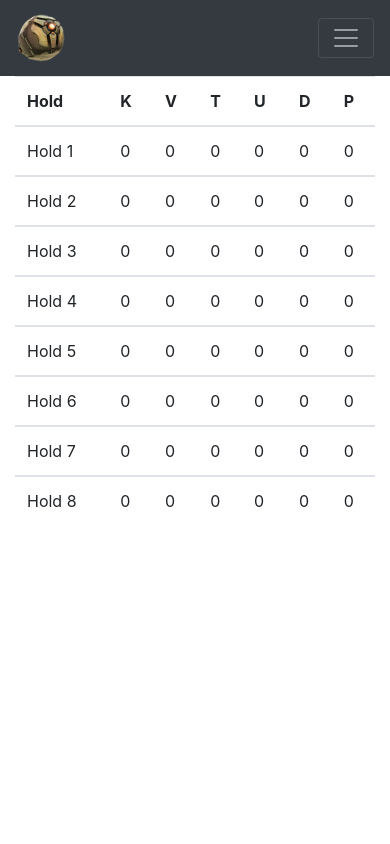
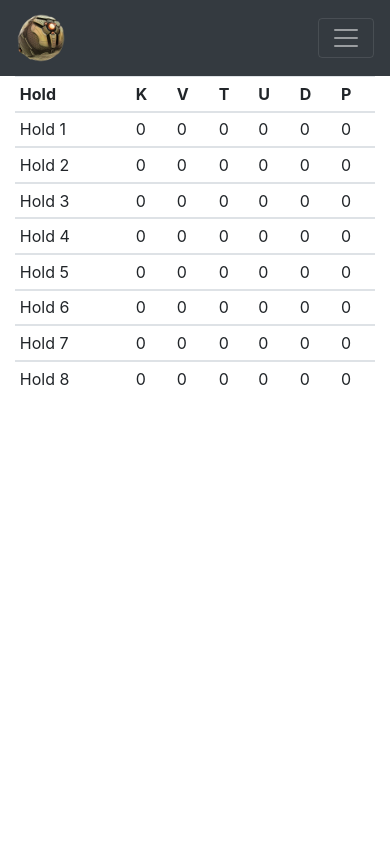
Before and after one commit to Glaxer/hypersleague, a React (Create React App) app: page /standings in a window 390 px wide. Shown: the top 844 px of the page. Built offline with nearby package versions, Linux system fonts and the light colour scheme; no server answers.

Commit message:
Added better mobile support for tables

```diff
--- a/src/pages/Dashboard.js
+++ b/src/pages/Dashboard.js
@@ -1,8 +1,18 @@
-import React from "react";
+import React, { useState, useEffect } from "react";
 import { Button, Container, Row, Col, Table } from "react-bootstrap";
 import "../css/Dashboard.css";
 
 export default function Dashboard() {
+  const [isDesktop, setDesktop] = useState(window.innerWidth > 900);
+
+  const updateMedia = () => {
+    setDesktop(window.innerWidth > 900);
+  };
+
+  useEffect(() => {
+    window.addEventListener("resize", updateMedia);
+    return () => window.removeEventListener("resize", updateMedia);
+  });
   return (
     <>
       <div className="bg-image">
@@ -21,6 +31,7 @@ export default function Dashboard() {
         <Row>
           <Col>
             <Container>
+              {isDesktop ? (
                 <Table responsive table-layout="fixed">
                   <thead>
                     <tr>
@@ -73,6 +84,60 @@ export default function Dashboard() {
                     </tr>
                   </tbody>
                 </Table>
+              ) : (
+                <Table responsive table-layout="fixed" size="sm">
+                  <thead>
+                    <tr>
+                      <th colSpan="5">Kommende Kampe</th>
+                    </tr>
+                  </thead>
+                  <tbody>
+                    <tr>
+                      <td>Tidspunkt</td>
+                      <td>Team 1</td>
+                      <td>vs.</td>
+                      <td>Team 2</td>
+                      <td>Format</td>
+                    </tr>
+                  </tbody>
+                  <tbody>
+                    <tr>
+                      <td>Tidspunkt</td>
+                      <td>Team 1</td>
+                      <td>vs.</td>
+                      <td>Team 2</td>
+                      <td>Format</td>
+                    </tr>
+                  </tbody>
+                  <tbody>
+                    <tr>
+                      <td>Tidspunkt</td>
+                      <td>Team 1</td>
+                      <td>vs.</td>
+                      <td>Team 2</td>
+                      <td>Format</td>
+                    </tr>
+                  </tbody>
+                  <tbody>
+                    <tr>
+                      <td>Tidspunkt</td>
+                      <td>Team 1</td>
+                      <td>vs.</td>
+                      <td>Team 2</td>
+                      <td>Format</td>
+                    </tr>
+                  </tbody>
+                  <tbody>
+                    <tr>
+                      <td>Tidspunkt</td>
+                      <td>Team 1</td>
+                      <td>vs.</td>
+                      <td>Team 2</td>
+                      <td>Format</td>
+                    </tr>
+                  </tbody>
+                </Table>
+              )}
             </Container>
           </Col>
           <Col>
--- a/src/pages/Standings.js
+++ b/src/pages/Standings.js
@@ -1,10 +1,22 @@
-import React from "react";
+import React, { useState, useEffect } from "react";
 import { Container, Table } from "react-bootstrap";
 
 export default function Standings() {
+  const [isDesktop, setDesktop] = useState(window.innerWidth > 900);
+
+  const updateMedia = () => {
+    setDesktop(window.innerWidth > 900);
+  };
+
+  useEffect(() => {
+    window.addEventListener("resize", updateMedia);
+    return () => window.removeEventListener("resize", updateMedia);
+  });
+
   return (
     <Container style={{ minHeight: "100vh" }}>
-      <Table responsive table-layout="fixed" size="">
+      {isDesktop ? (
+        <Table responsive table-layout="fixed">
           <thead>
             <tr>
               <th colSpan="1">Hold</th>
@@ -105,6 +117,109 @@ export default function Standings() {
             </tr>
           </tbody>
         </Table>
+      ) : (
+        <Table responsive table-layout="fixed" size="sm">
+          <thead>
+            <tr>
+              <th colSpan="1">Hold</th>
+              <th>K</th>
+              <th>V</th>
+              <th>T</th>
+              <th>U</th>
+              <th>D</th>
+              <th>P</th>
+            </tr>
+          </thead>
+          <tbody>
+            <tr>
+              <td>Hold 1</td>
+              <td>0</td>
+              <td>0</td>
+              <td>0</td>
+              <td>0</td>
+              <td>0</td>
+              <td>0</td>
+            </tr>
+          </tbody>
+          <tbody>
+            <tr>
+              <td>Hold 2</td>
+              <td>0</td>
+              <td>0</td>
+              <td>0</td>
+              <td>0</td>
+              <td>0</td>
+              <td>0</td>
+            </tr>
+          </tbody>
+          <tbody>
+            <tr>
+              <td>Hold 3</td>
+              <td>0</td>
+              <td>0</td>
+              <td>0</td>
+              <td>0</td>
+              <td>0</td>
+              <td>0</td>
+            </tr>
+          </tbody>
+          <tbody>
+            <tr>
+              <td>Hold 4</td>
+              <td>0</td>
+              <td>0</td>
+              <td>0</td>
+              <td>0</td>
+              <td>0</td>
+              <td>0</td>
+            </tr>
+          </tbody>
+          <tbody>
+            <tr>
+              <td>Hold 5</td>
+              <td>0</td>
+              <td>0</td>
+              <td>0</td>
+              <td>0</td>
+              <td>0</td>
+              <td>0</td>
+            </tr>
+          </tbody>
+          <tbody>
+            <tr>
+              <td>Hold 6</td>
+              <td>0</td>
+              <td>0</td>
+              <td>0</td>
+              <td>0</td>
+              <td>0</td>
+              <td>0</td>
+            </tr>
+          </tbody>
+          <tbody>
+            <tr>
+              <td>Hold 7</td>
+              <td>0</td>
+              <td>0</td>
+              <td>0</td>
+              <td>0</td>
+              <td>0</td>
+              <td>0</td>
+            </tr>
+          </tbody>
+          <tbody>
+            <tr>
+              <td>Hold 8</td>
+              <td>0</td>
+              <td>0</td>
+              <td>0</td>
+              <td>0</td>
+              <td>0</td>
+              <td>0</td>
+            </tr>
+          </tbody>
+        </Table>
+      )}
     </Container>
   );
 }
--- a/src/pages/UpcomingMatches.js
+++ b/src/pages/UpcomingMatches.js
@@ -1,9 +1,21 @@
-import React from "react";
+import React, { useEffect, useState } from "react";
 import { Table, Container } from "react-bootstrap";
 
 export default function UpcomingMatches() {
+  const [isDesktop, setDesktop] = useState(window.innerWidth > 900);
+
+  const updateMedia = () => {
+    setDesktop(window.innerWidth > 900);
+  };
+
+  useEffect(() => {
+    window.addEventListener("resize", updateMedia);
+    return () => window.removeEventListener("resize", updateMedia);
+  });
+
   return (
     <Container style={{ minHeight: "100vh" }}>
+      {isDesktop ? (
         <Table responsive table-layout="fixed" size="">
           <thead>
             <tr>
@@ -65,6 +77,69 @@ export default function UpcomingMatches() {
             </tr>
           </tbody>
         </Table>
+      ) : (
+        <Table responsive table-layout="fixed" size="sm">
+          <thead>
+            <tr>
+              <th colSpan="5">Uge</th>
+            </tr>
+          </thead>
+          <tbody>
+            <tr>
+              <td>Tidspunkt</td>
+              <td>Team 1</td>
+              <td>vs.</td>
+              <td>Team 2</td>
+              <td>Format</td>
+            </tr>
+          </tbody>
+          <tbody>
+            <tr>
+              <td>Tidspunkt</td>
+              <td>Team 1</td>
+              <td>vs.</td>
+              <td>Team 2</td>
+              <td>Format</td>
+            </tr>
+          </tbody>
+          <tbody>
+            <tr>
+              <td>Tidspunkt</td>
+              <td>Team 1</td>
+              <td>vs.</td>
+              <td>Team 2</td>
+              <td>Format</td>
+            </tr>
+          </tbody>
+          <tbody>
+            <tr>
+              <td>Tidspunkt</td>
+              <td>Team 1</td>
+              <td>vs.</td>
+              <td>Team 2</td>
+              <td>Format</td>
+            </tr>
+          </tbody>
+          <tbody>
+            <tr>
+              <td>Tidspunkt</td>
+              <td>Team 1</td>
+              <td>vs.</td>
+              <td>Team 2</td>
+              <td>Format</td>
+            </tr>
+          </tbody>
+          <tbody>
+            <tr>
+              <td>Tidspunkt</td>
+              <td>Team 1</td>
+              <td>vs.</td>
+              <td>Team 2</td>
+              <td>Format</td>
+            </tr>
+          </tbody>
+        </Table>
+      )}
     </Container>
   );
 }
```
Lines whose indentation alone changed are shown as unchanged.
